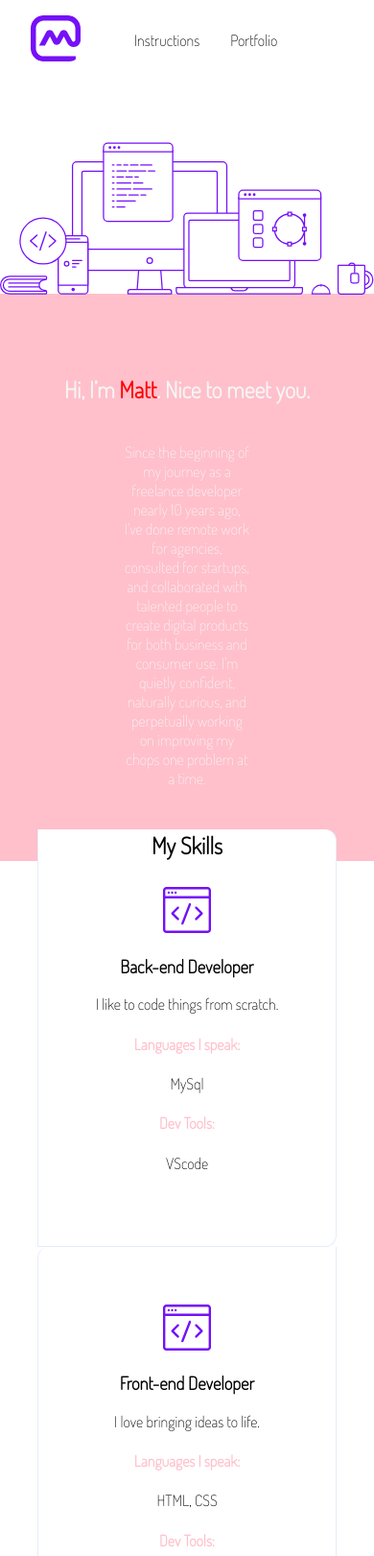
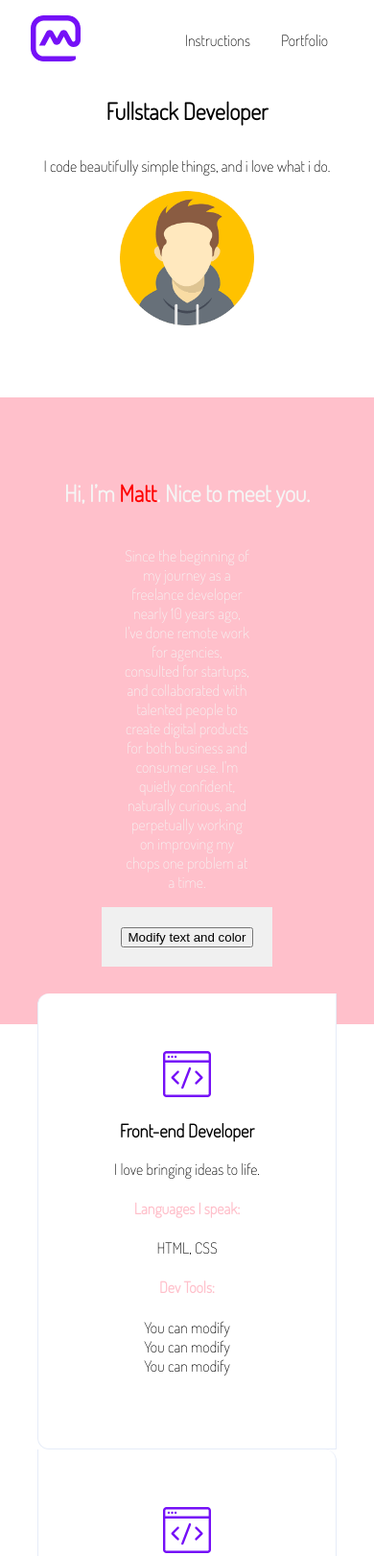
Before and after one commit to WildCodeSchool-2024-02/JS-LILLE-0224-checkpoint-1, a website: page site/portfolio.html in a window 390 px wide. Shown: the top 1621 px of the page at 96% size. Drawn offline with Linux system fonts and the light colour scheme.

Commit message:
dernier commit

```diff
--- a/site/css/portfolio.css
+++ b/site/css/portfolio.css
@@ -9,6 +9,16 @@
   --styledShadow: 0 5px 5px 0 var(var(--shadowColor));
 
   --textAlign: center;
+}
+
+header nav {
+justify-content: space-between;
+}
+
+.center_header {
+  display: flex;
+  flex-direction: column;
+  align-items: center;
 }
 
 img {
@@ -28,10 +38,18 @@ p {
   margin-bottom: var(--gutter);
 }
 
+#text-container {
+  padding: 20px;
+  background-color: #f0f0f0;
+  text-align: center;
+}
+
 .desktop {
   margin: 0;
   margin-top: calc(var(--gutter) * 5);
   margin-bottom: calc(var(--gutter) * -0.3125);
+  display: flex;
+  justify-content: center;
 }
 
 .description {
@@ -55,11 +73,15 @@ p {
   margin-top: calc(var(--gutter) * -2);
   border-radius: var(--radius);
   padding: 0 10%;
+  display: flex;
+  justify-content: center;
+  flex-direction: row-reverse;
 }
 
 .skills--title {
   margin: calc(var(--gutter) * -2) 0;
   text-align: var(--textAlign);
+  display: none;
 }
 
 .column {
@@ -92,6 +114,12 @@ p {
   color: var(--lightWildColor);
 }
 
+.projects div {
+  display: flex;
+  flex-direction: column;
+  align-items: center;
+}
+
 .projects a {
   color: var(--purple);
 }
@@ -108,3 +136,19 @@ p {
 .purple-text {
   color: var(--purple);
 }
+
+@media only screen and (max-width: 700px) {
+
+.desktop img {
+  display: none;
+}
+
+.skills {
+  flex-direction: column-reverse;
+}
+
+.box {
+  width: 95%;
+}
+
+}
--- a/site/js/portfolio.js
+++ b/site/js/portfolio.js
@@ -0,0 +1,14 @@
+const avatarImg = document.getElementById('avatar');
+
+    avatarImg.addEventListener('click', function() {
+      avatarImg.src = "image/avatar.svg";
+    });
+
+    // document.getElementById("modifyButton").addEventListener("click", function() {
+    //     const newName = prompt("Entrez votre nom :");
+
+
+    //     if (newName !== null && newColor !== null) {
+    //         document.getElementById("text").innerText = newName;
+    //         document.getElementById("text").style.color = newColor;
+    //     }
--- a/site/portfolio.html
+++ b/site/portfolio.html
@@ -17,6 +17,10 @@
           <li><a href="portfolio.html">Portfolio</a></li>
         </ul>
       </nav>
+  <div class="center_header">
+      <h1>Fullstack Developer</h1>
+      <p>I code beautifully simple things, and i love what i do.</p>
+      <img id='avatar' src="image/avatar-bis.png" width="140px"   alt="">
     </header>
 
     <main>
@@ -27,12 +31,17 @@
           <img src="image/desktop.svg" alt="desktop" />
         </figure>
       </section>
+  </div>
 
       <!-- Second banner with description of your name and your presentation -->
       <article>
         <section class="description pink-bg">
           <h1>Hi, I’m <span id="firstname">Matt</span>. Nice to meet you.</h1>
           <p>Since the beginning of my journey as a freelance developer nearly 10 years ago, I've done remote work for agencies, consulted for startups, and collaborated with talented people to create digital products for both business and consumer use. I'm quietly confident, naturally curious, and perpetually working on improving my chops one problem at a time.</p>
+
+          <div id="text-container">
+            <button>Modify text and color</button>
+        </div>
         </section>
       </article>
 
@@ -68,8 +77,10 @@
 
       <!-- Third banner with list of all your projects -->
       <article class="projects">
+        <div>
           <h2>My Recent Work</h2>
           <p>Here are a few projects I've worked on recently. Want to see more? Email me.</p>
+        </div>
           <section class="box">
             <img src="https://mattfarley.ca/img/logos/kybercore.svg" alt="logo-entreprise" />
             <p>Next level plug and play chassis systems for custom do-it-yourself lightsaber builds.</p>
```
Also changed, not shown: 2 other files.
